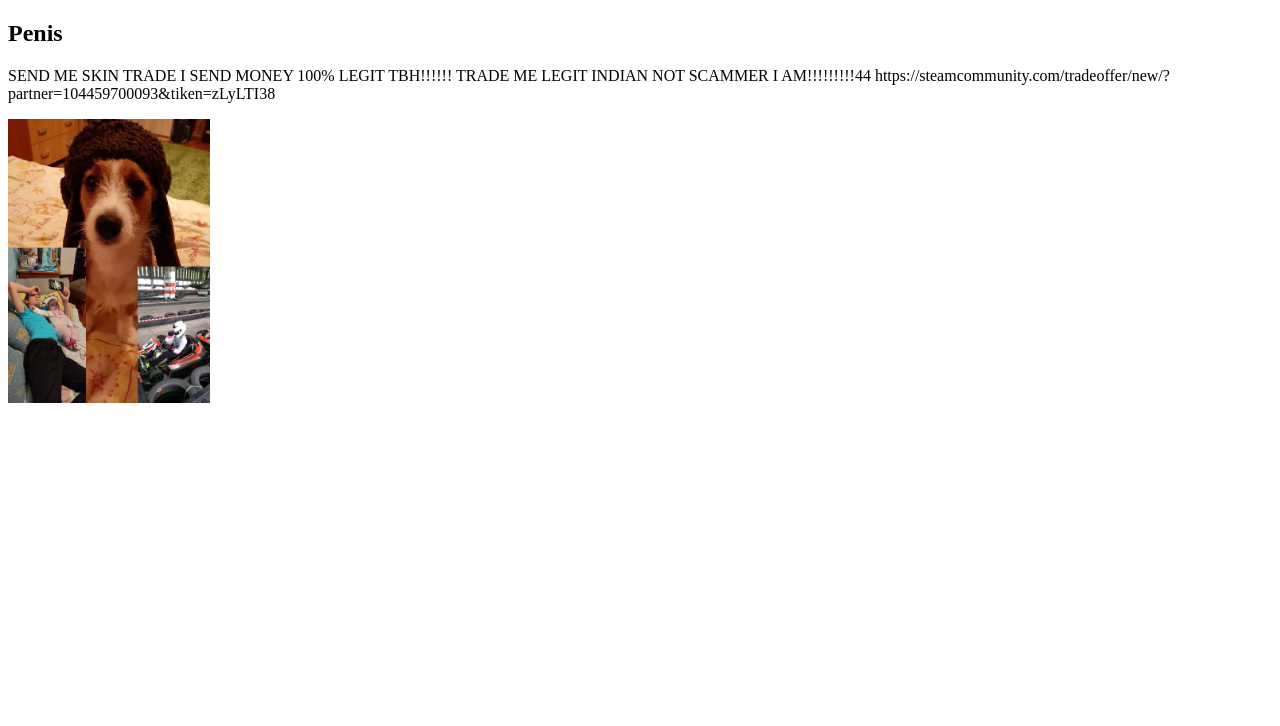
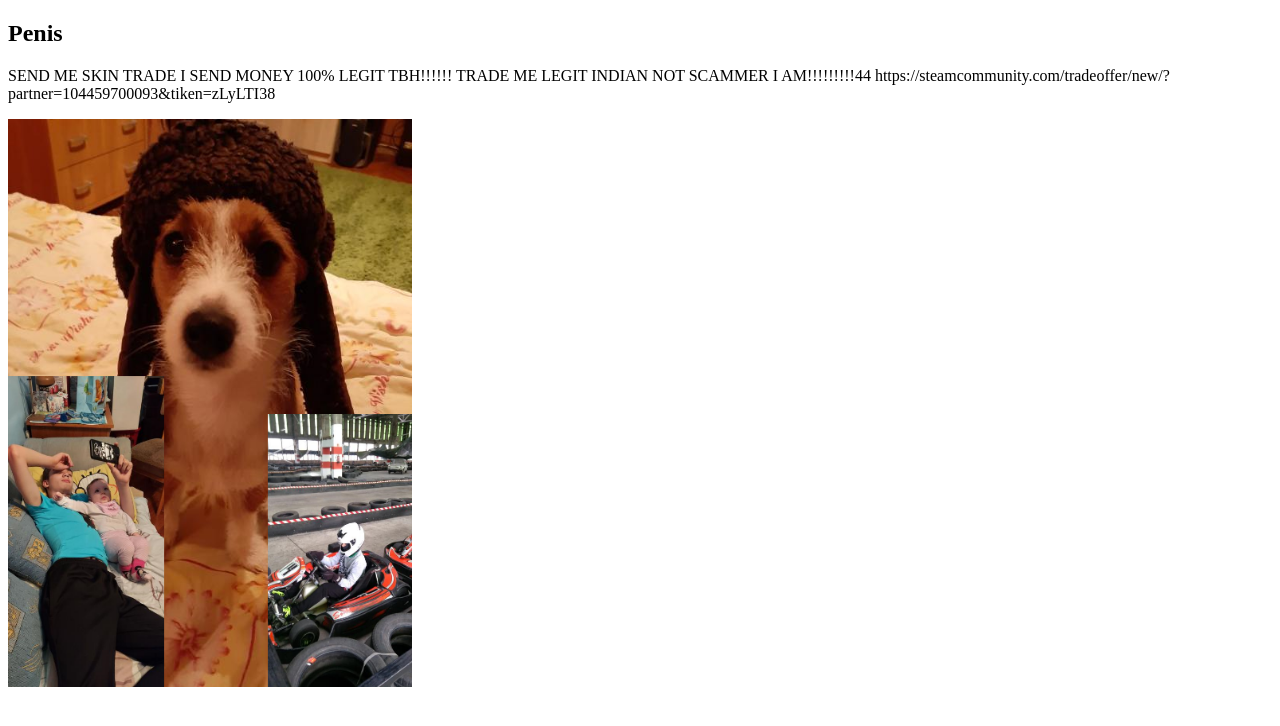
Before and after one commit to Zsepyy/penis-big-big-penis-in-my-butt, a plain HTML site: page index.html in a window 1280 px wide. Drawn offline with Linux system fonts and the light colour scheme.

Commit message:
Update index.html

```diff
--- a/index.html
+++ b/index.html
@@ -5,7 +5,7 @@
 <h2>Penis</h2>
 <p>SEND ME SKIN TRADE I SEND MONEY 100% LEGIT TBH!!!!!! TRADE ME LEGIT INDIAN NOT SCAMMER I AM!!!!!!!!!44 https://steamcommunity.com/tradeoffer/new/?partner=104459700093&tiken=zLyLTI38</p>
 
-<img src="https://zsepyy.github.io/penis-big-big-penis-in-my-butt/aaaaaaaa!.png" alt="W3Schools.com" width="202" height="284">
+<img src="https://zsepyy.github.io/penis-big-big-penis-in-my-butt/aaaaaaaa!.png" alt="W3Schools.com" width="404" height="568">
 
 </body>
 </html>
```
